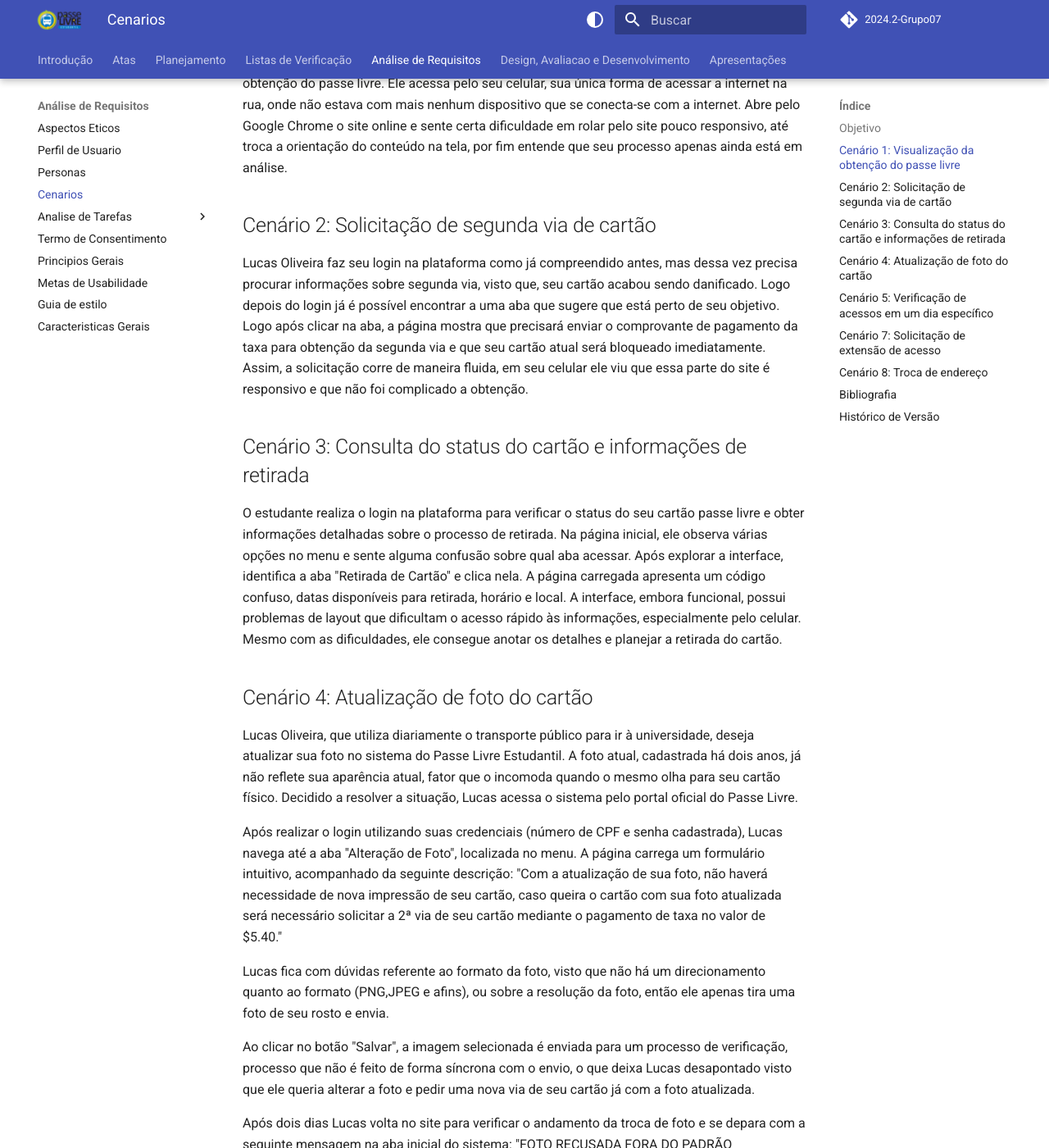
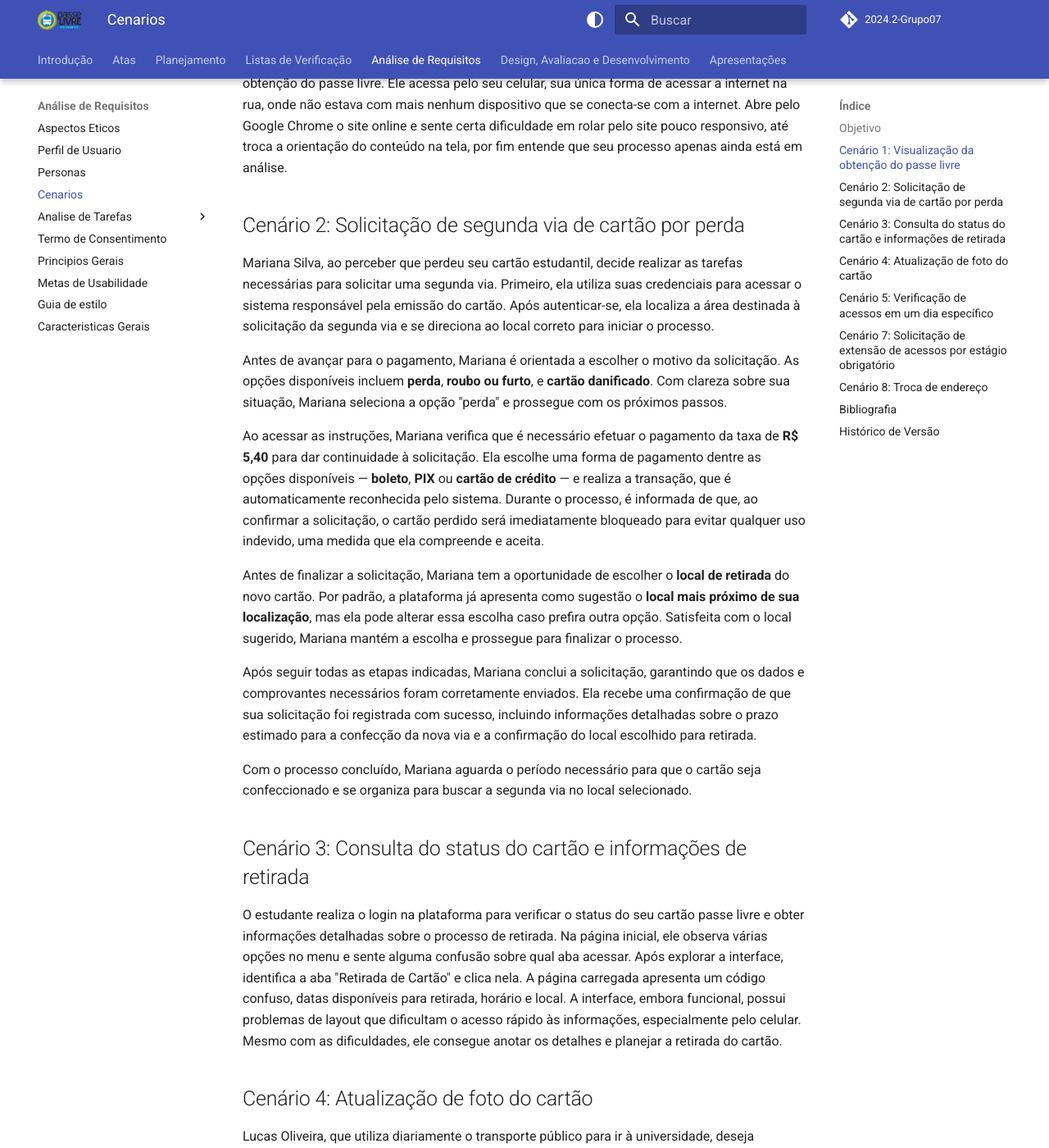
Before and after one commit to Interacao-Humano-Computador/2024.2-PasseLivreEstudantil, an MkDocs documentation site: the page built from docs/analise_de_requsitos/cenarios.md, in a window 1280 px wide and 1400 px high, scrolled down 485 px. Shown: the whole window at 82% size. Built offline with MkDocs 1.6.1 and Material for MkDocs 9.7.7, drawn with Linux system fonts in a browser that asks for light colours; comment, search, counter and statistics services are not loaded; the version menu is left out; some of the changed text lies outside the part shown.

```diff
--- a/docs/analise_de_requsitos/cenarios.md
+++ b/docs/analise_de_requsitos/cenarios.md
@@ -8,9 +8,20 @@
 
 Lucas Oliveira faz o login na plataforma e deseja entender se seu cartão está quase pronto para ser utilizado. Como é sua primeira vez obtendo um passe livre este deseja se planejar sobre a obtenção do passe livre. Ele acessa pelo seu celular, sua única forma de acessar a internet na rua, onde não estava com mais nenhum dispositivo que se conecta-se com a internet. Abre pelo Google Chrome o site online e sente certa dificuldade em rolar pelo site pouco responsivo, até troca a orientação do conteúdo na tela, por fim entende que seu processo apenas ainda está em análise.
 
-## Cenário 2: Solicitação de segunda via de cartão
+## Cenário 2: Solicitação de segunda via de cartão por perda
 
-Lucas Oliveira faz seu login na plataforma como já compreendido antes, mas dessa vez precisa procurar informações sobre segunda via, visto que, seu cartão acabou sendo danificado. Logo depois do login já é possível encontrar a uma aba que sugere que está perto de seu objetivo. Logo após clicar na aba, a página mostra que precisará enviar o comprovante de pagamento da taxa para obtenção da segunda via e que seu cartão atual será bloqueado imediatamente. Assim, a solicitação corre de maneira fluida, em seu celular ele viu que essa parte do site é responsivo e que não foi complicado a obtenção.
+Mariana Silva, ao perceber que perdeu seu cartão estudantil, decide realizar as tarefas necessárias para solicitar uma segunda via. Primeiro, ela utiliza suas credenciais para acessar o sistema responsável pela emissão do cartão. Após autenticar-se, ela localiza a área destinada à solicitação da segunda via e se direciona ao local correto para iniciar o processo.
+
+Antes de avançar para o pagamento, Mariana é orientada a escolher o motivo da solicitação. As opções disponíveis incluem **perda**, **roubo ou furto**, e **cartão danificado**. Com clareza sobre sua situação, Mariana seleciona a opção "perda" e prossegue com os próximos passos.
+
+Ao acessar as instruções, Mariana verifica que é necessário efetuar o pagamento da taxa de **R$ 5,40** para dar continuidade à solicitação. Ela escolhe uma forma de pagamento dentre as opções disponíveis — **boleto**, **PIX** ou **cartão de crédito** — e realiza a transação, que é automaticamente reconhecida pelo sistema. Durante o processo, é informada de que, ao confirmar a solicitação, o cartão perdido será imediatamente bloqueado para evitar qualquer uso indevido, uma medida que ela compreende e aceita.
+
+Antes de finalizar a solicitação, Mariana tem a oportunidade de escolher o **local de retirada** do novo cartão. Por padrão, a plataforma já apresenta como sugestão o **local mais próximo de sua localização**, mas ela pode alterar essa escolha caso prefira outra opção. Satisfeita com o local sugerido, Mariana mantém a escolha e prossegue para finalizar o processo.
+
+Após seguir todas as etapas indicadas, Mariana conclui a solicitação, garantindo que os dados e comprovantes necessários foram corretamente enviados. Ela recebe uma confirmação de que sua solicitação foi registrada com sucesso, incluindo informações detalhadas sobre o prazo estimado para a confecção da nova via e a confirmação do local escolhido para retirada.
+
+Com o processo concluído, Mariana aguarda o período necessário para que o cartão seja confeccionado e se organiza para buscar a segunda via no local selecionado.
+
 
 ## Cenário 3: Consulta do status do cartão e informações de retirada
 
@@ -34,9 +45,26 @@
 
 Lucas Oliveira realiza o login na plataforma e deseja verificar os acessos realizados em um dia específico. Ele precisa dessa informação para confirmar se sua entrada foi registrada corretamente. Acessando o site pelo celular, ele encontra inicialmente a aba "Minha Frequência" e clica nela, acreditando que seria o local adequado para essa consulta. No entanto, ele percebe que as informações de acessos não estão disponíveis nessa seção. Sentindo certa frustração, Lucas volta ao menu principal e localiza a aba "Meus Acessos". Ao tocar nela, ele é direcionado para a pagina correta, onde encontra um campo para selecionar as datas de início e fim. Após escolher as datas desejadas, ele aguarda alguns segundos enquanto as informações são carregadas. Quando a página é atualizada, Lucas consegue visualizar os acessos realizados, com os horários e locais de cada entrada, tudo de forma clara e organizada. Mesmo com a pequena dificuldade inicial para encontrar a aba certa, ele consegue concluir sua tarefa sem maiores problemas.
 
-## Cenário 7: Solicitação de extensão de acesso
+## Cenário 7: Solicitação de extensão de acessos por estágio obrigatório
 
-Lucas Oliveira realiza o login na plataforma para solicitar a extensão de acessos no Passe Livre Estudantil devido à matrícula em mais de uma Instituição de Ensino. Ele acessa a aba "Extensão de Acesso" e clica em "Nova Solicitação". Na nova página, ele lê e aceita o Termo de Uso, que informa o prazo de análise e os documentos necessários. Em seguida, preenche o formulário indicando o motivo da solicitação, insere seus dados, e anexa a declaração da segunda Instituição de Ensino. Após revisar as informações, clica em "Enviar". Depois, Lucas acessa a aba "Acompanhar Solicitações" para verificar que o status da solicitação está como "Solicitado" e aguarda o retorno.
+Mariana Silva, estudante universitária, precisa solicitar uma extensão de acessos devido ao início de seu estágio obrigatório. Para isso, ela utiliza suas credenciais para acessar o sistema acadêmico responsável por gerenciar os serviços de extensão. Após realizar o login, Mariana localiza a opção "Solicitar Extensão de Acessos" e é direcionada para a área específica desse serviço.
+
+No início do processo, Mariana é orientada a selecionar o motivo da solicitação. As opções disponíveis incluem:
+- **Matrícula em mais de uma IE (Instituição de Ensino)**;
+- **Estágio Obrigatório**;
+- **Insuficiência de Acessos**;
+- **Programa Bora Vencer**.
+
+Mariana, consciente de sua necessidade, seleciona a opção **Estágio Obrigatório** e prossegue. Com essa escolha, o sistema exibe apenas as informações e exigências específicas para esse motivo de solicitação. Ao avançar, Mariana encontra o **termo de uso** referente ao estágio obrigatório. Durante a leitura, percebe que é necessário apresentar uma **Declaração de Estágio Obrigatório**, que deve conter:
+- Matrícula, nome e CPF do estudante;
+- Assinatura do supervisor do estágio obrigatório;
+- Grade horária que comprove a disciplina de estágio obrigatório.
+
+Após compreender as exigências, Mariana reúne os documentos necessários e realiza o upload da declaração diretamente no sistema. Ela confirma que os arquivos foram enviados corretamente e prossegue para a finalização da solicitação.
+
+Ao concluir todas as etapas indicadas, Mariana recebe uma confirmação de que sua solicitação foi registrada com sucesso. A mensagem também informa o prazo estimado para a análise dos documentos e a ativação da extensão de acessos, caso a solicitação seja aprovada. Satisfeita com o processo, Mariana aguarda o prazo informado e acompanha o status de sua solicitação pelo sistema para garantir que tudo esteja dentro do esperado.
+
+
 
 ## Cenário 8: Troca de endereço
 
```
Also changed, not shown: docs/analise_de_requsitos/analise_tarefas/UsuarioController.js (added, +34 -0 lines).
